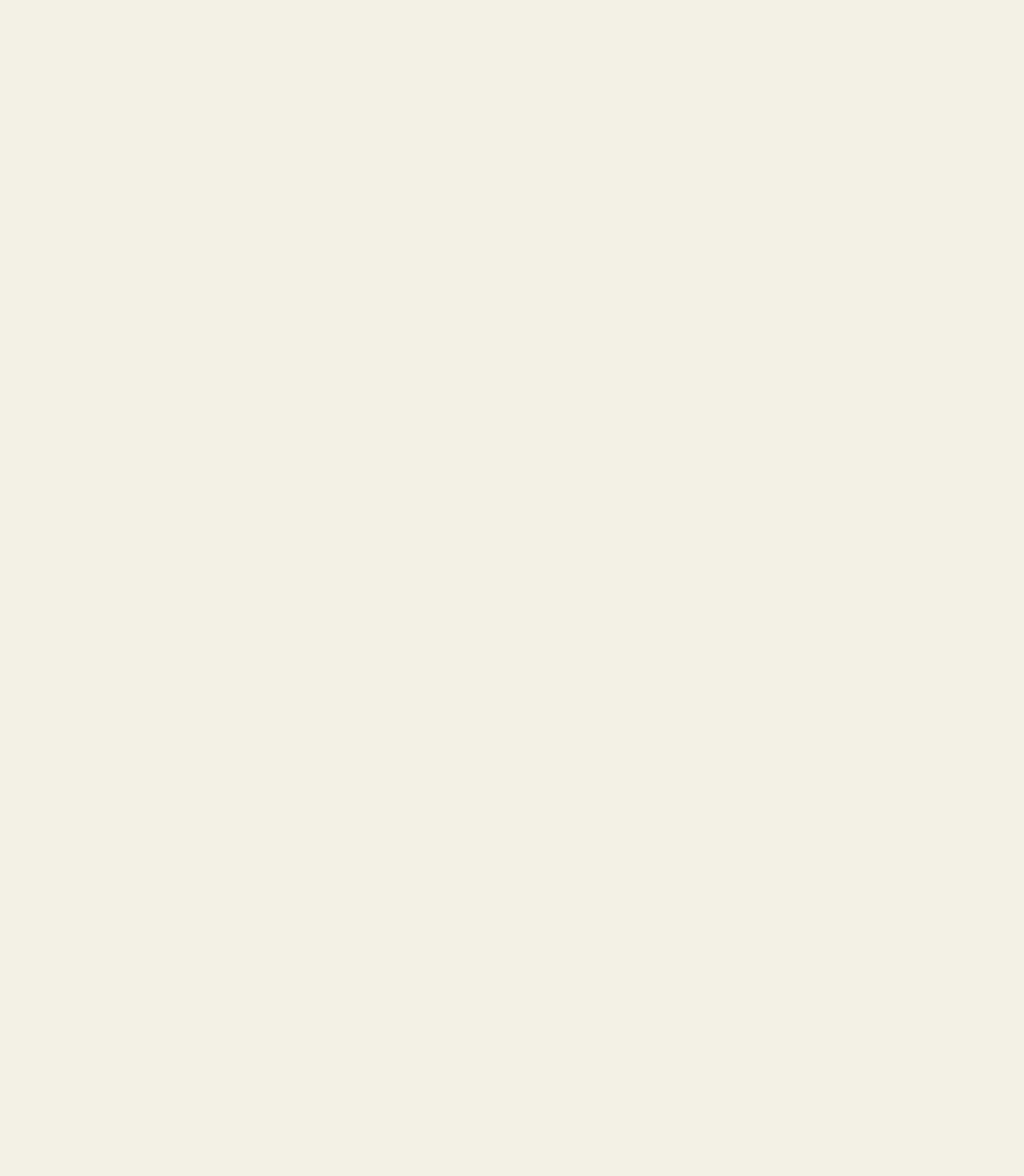
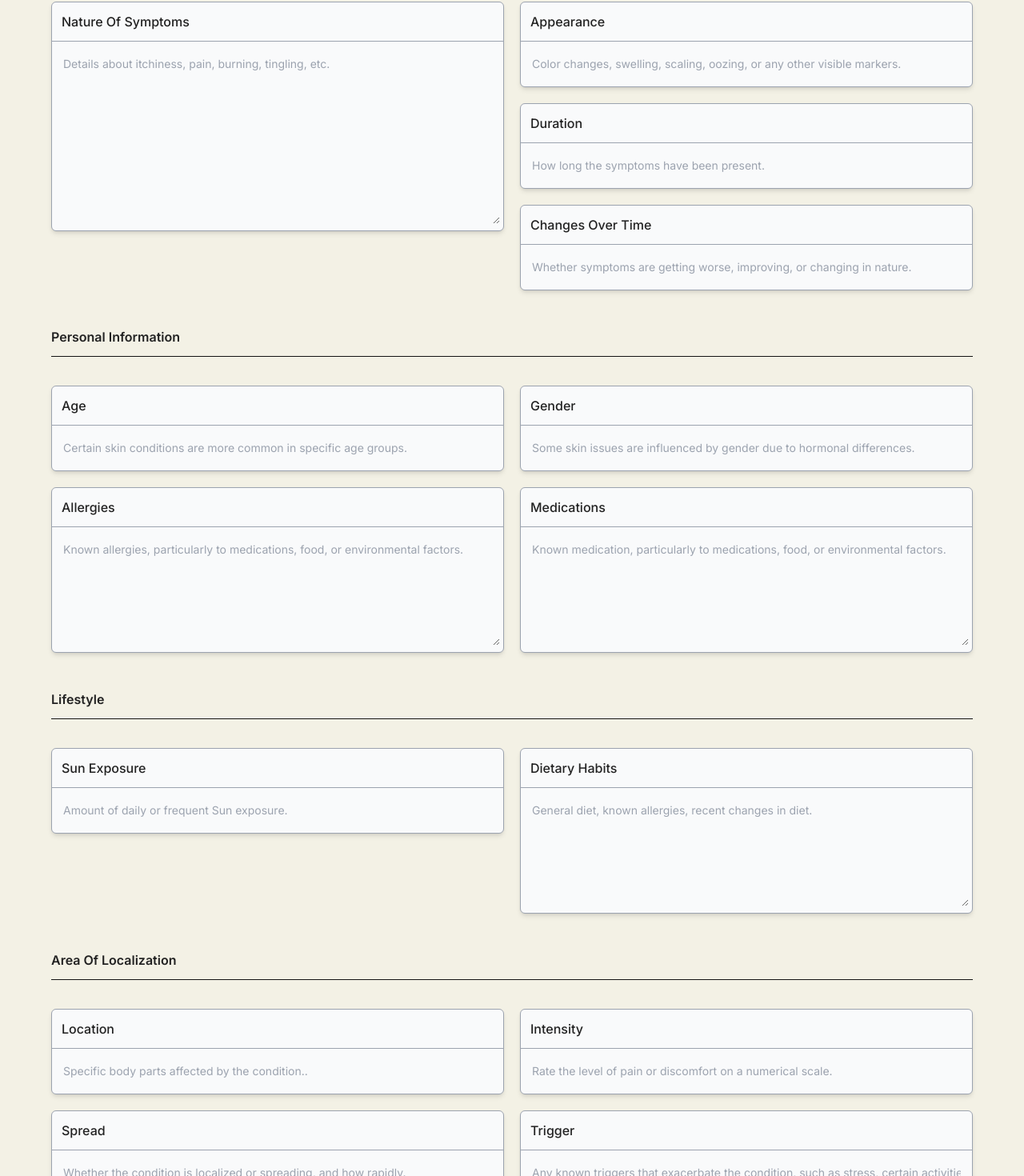
Before and after one commit to dyCodes/eternal-ai, a Next.js app: page / in a window 1280 px wide. Shown: the part 179-1649 px from the top of the page at 80% size. Before the commit the page ends 800 px from the top, so only its background shows below. Built offline with nearby package versions, Linux system fonts and the light colour scheme.

Commit message:
feat: add form

```diff
--- /dev/null
+++ b/src/components/UI/InputBox.jsx
@@ -0,0 +1,20 @@
+import React from 'react';
+
+const InputBox = ({ name, value, label, onChange, ...rest }) => {
+	return (
+		<div className='inputBox has-[:focus]:bg-white'>
+			<label htmlFor={name}>{label}</label>
+			<div className='inputBox__inner'>
+				<input
+					name={name}
+					value={value}
+					className='text-gray-900 text-sm block w-full p-2.5 bg-transparent'
+					onChange={(event) => onChange(event)}
+					{...rest}
+				/>
+			</div>
+		</div>
+	);
+};
+
+export default InputBox;
--- /dev/null
+++ b/src/components/UI/TextAreaBox.jsx
@@ -0,0 +1,20 @@
+import React from 'react';
+
+const TextAreaBox = ({ name, value, label, onChange, ...rest }) => {
+	return (
+		<div className='inputBox'>
+			<label htmlFor={name}>{label}</label>
+			<div className='inputBox__inner'>
+				<textarea
+					name={name}
+					value={value}
+					id={name}
+					onChange={(event) => onChange(event)}
+					className='text-gray-900 text-sm block w-full p-2.5 bg-transparent'
+					{...rest}></textarea>
+			</div>
+		</div>
+	);
+};
+
+export default TextAreaBox;
--- a/src/components/layout/Header.jsx
+++ b/src/components/layout/Header.jsx
@@ -12,8 +12,8 @@ const Header = () => {
 					<Link href='/'>
 						<h1 className='text-xl lg:text-3xl font-medium'>Eternal AI</h1>
 					</Link>
-					{/* BTN */}
-					<Button className={'bg-secondary'}>
+
+					<Button className={'bg-secondary text-white'}>
 						<MdOutlinePhone />
 						<span>Book a dermatologist</span>
 					</Button>
--- a/src/pages/index.jsx
+++ b/src/pages/index.jsx
@@ -1,23 +1,174 @@
 import React, { useState } from 'react';
 import Container from '@/components/UI/Container';
 import { useRouter } from 'next/router';
+import TextAreaBox from '@/components/UI/TextAreaBox';
+import InputBox from '@/components/UI/InputBox';
+import Button from '@/components/UI/Button/Button';
 
 export default function Home() {
 	const router = useRouter();
+	const [formData, setFormData] = useState({});
 
-	const handleSubmit = (el) => {
-		el.preventDefault();
+	const handleChange = (event) => {
+		const { name, value } = event.target;
+		setFormData((prev) => ({ ...prev, [name]: value }));
+	};
+
+	const handleSubmit = (event) => {
+		event.preventDefault();
+		console.log(formData);
+
+		// Redirect to report page
 		router.push('/report');
 	};
 
 	return (
 		<Container className=''>
 			<form onSubmit={handleSubmit}>
-				{/* FORM */}
+				{/* FORM START */}
 
-				<button className='btn bg-primary font-medium mb-14' type='submit'>
-					Submit
-				</button>
+				<div className='category'>
+					<h6>symptoms</h6>
+					<div className='formSection'>
+						<TextAreaBox
+							name='nature'
+							label='Nature of symptoms'
+							placeholder='Details about itchiness, pain, burning, tingling, etc.'
+							rows='10'
+							value={formData.nature}
+							onChange={(event) => handleChange(event)}
+						/>
+
+						<div>
+							<InputBox
+								name='appearance'
+								label='Appearance'
+								placeholder='Color changes, swelling, scaling, oozing, or any other visible markers.'
+								value={formData.appearance}
+								onChange={(event) => handleChange(event)}
+							/>
+							<InputBox
+								name='duration'
+								label='Duration'
+								placeholder='How long the symptoms have been present. '
+								value={formData.duration}
+								onChange={(event) => handleChange(event)}
+							/>
+							<InputBox
+								name='changes'
+								label='Changes over time'
+								placeholder='Whether symptoms are getting worse, improving, or changing in nature. '
+								value={formData.changes}
+								onChange={(event) => handleChange(event)}
+							/>
+						</div>
+					</div>
+				</div>
+
+				<div className='category'>
+					<h6>Personal Information</h6>
+
+					<div className='formSection'>
+						<InputBox
+							name='age'
+							label='Age'
+							placeholder='Certain skin conditions are more common in specific age groups.'
+							value={formData.age}
+							onChange={(event) => handleChange(event)}
+						/>
+
+						<InputBox
+							name='gender'
+							label='Gender'
+							placeholder='Some skin issues are influenced by gender due to hormonal differences.'
+							value={formData.gender}
+							onChange={(event) => handleChange(event)}
+						/>
+
+						<TextAreaBox
+							name='allergies'
+							label='Allergies'
+							placeholder='Known allergies, particularly to medications, food, or environmental factors.'
+							value={formData.allergies}
+							rows={6}
+							onChange={(event) => handleChange(event)}
+						/>
+						<TextAreaBox
+							name='medications'
+							label='Medications'
+							placeholder='Known medication, particularly to medications, food, or environmental factors.'
+							value={formData.medications}
+							rows={6}
+							onChange={(event) => handleChange(event)}
+						/>
+					</div>
+				</div>
+
+				<div className='category'>
+					<h6>Lifestyle </h6>
+					<div className='formSection'>
+						<InputBox
+							name='sun_exposure'
+							label='Sun exposure'
+							placeholder='Amount of daily or frequent Sun exposure.'
+							value={formData.sun_exposure}
+							onChange={(event) => handleChange(event)}
+						/>
+						<TextAreaBox
+							name='dietary_habit'
+							label='Dietary habits'
+							placeholder='General diet, known allergies, recent changes in diet.'
+							value={formData.dietary_habit}
+							rows={6}
+							onChange={(event) => handleChange(event)}
+						/>
+					</div>
+				</div>
+
+				<div className='category !mb-3'>
+					<h6>Area of localization</h6>
+					<div className='formSection'>
+						<InputBox
+							name='location'
+							label='Location'
+							placeholder='Specific body parts affected by the condition..'
+							value={formData.location}
+							onChange={(event) => handleChange(event)}
+						/>
+
+						<InputBox
+							name='intensity'
+							label='Intensity'
+							placeholder='Rate the level of pain or discomfort on a numerical scale.'
+							value={formData.intensity}
+							onChange={(event) => handleChange(event)}
+						/>
+
+						<TextAreaBox
+							name='spread'
+							label='Spread'
+							placeholder='Whether the condition is localized or spreading, and how rapidly.'
+							value={formData.spread}
+							rows={6}
+							onChange={(event) => handleChange(event)}
+						/>
+
+						<InputBox
+							name='trigger'
+							label='Trigger'
+							placeholder='Any known triggers that exacerbate the condition, such as stress, certain activities, or exposure to specific substances.'
+							value={formData.trigger}
+							onChange={(event) => handleChange(event)}
+						/>
+					</div>
+				</div>
+
+				{/* FORM END */}
+				<div className='mb-14'>
+					<Button className='bg-primary text-black !px-20' type='submit'>
+						Submit
+					</Button>
+				</div>
 			</form>
 		</Container>
 	);
--- a/src/styles/globals.css
+++ b/src/styles/globals.css
@@ -12,6 +12,12 @@
 		rgba(214, 246, 184, 0.441355) 99.99%,
 		rgba(243, 241, 229, 0.08) 100%
 	);
+}
+
+/* Base styles */
+* {
+	outline: none;
+	text-decoration: none;
 }
 
 body {
@@ -56,10 +62,36 @@ body {
 	.btn {
 		width: fit-content;
 		padding: 6px 18px;
-		color: #fff;
 		border-radius: 5px;
 		@apply select-none cursor-pointer transition-all hover:opacity-85;
 	}
 }
 
 /* Other styles */
+
+/* FORM */
+form .category {
+	margin-bottom: 14px;
+}
+
+form .category h6 {
+	border-bottom: 1px solid rgb(20, 20, 20);
+	@apply py-3 mb-9 font-semibold capitalize;
+}
+
+.formSection {
+	@apply grid md:grid-cols-2 gap-x-5;
+}
+
+.inputBox {
+	@apply h-fit border rounded-md border-gray-400 bg-gray-50 shadow-md mb-5;
+}
+
+.inputBox label {
+	@apply block p-3 px-3 border-b font-medium border-gray-400 capitalize;
+}
+
+.inputBox .inputBox__inner {
+	font-size: 14px;
+	@apply p-1 py-2 text-gray-500;
+}
```
